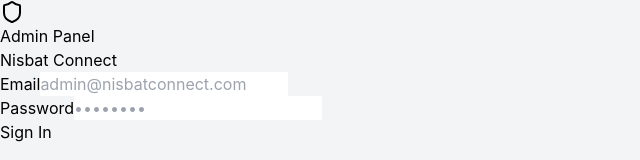
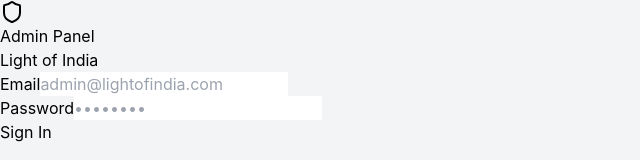
Before and after one commit to Light-of-india-restaurant-project/admin-panel, a React (Vite) app: page /login in a window 1280 px wide. Shown: the top 160 px of the page, without its empty margins (0-640 px from the left). Built offline with nearby package versions, Linux system fonts and the light colour scheme; no server answers.

Commit message:
modified: modified nisbat to light of india

```diff
--- a/index.html
+++ b/index.html
@@ -4,7 +4,7 @@
     <meta charset="UTF-8" />
     <link rel="icon" type="image/svg+xml" href="/vite.svg" />
     <meta name="viewport" content="width=device-width, initial-scale=1.0" />
-    <title>Nisbat Connect - Admin Panel</title>
+    <title>Light of India - Admin Panel</title>
   </head>
   <body>
     <div id="root"></div>
--- a/src/components/Layout.tsx
+++ b/src/components/Layout.tsx
@@ -316,7 +316,7 @@
           </button>
           <div className="flex items-center gap-2">
             <Shield className="h-6 w-6 text-indigo-600" />
-            <span className="font-semibold text-gray-900">Nisbat Connect</span>
+            <span className="font-semibold text-gray-900">Light of India</span>
           </div>
         </header>
 
--- a/src/pages/Login.tsx
+++ b/src/pages/Login.tsx
@@ -34,7 +34,7 @@
             <Shield className="h-8 w-8 text-indigo-600" />
           </div>
           <h1 className="text-2xl font-bold text-gray-900">Admin Panel</h1>
-          <p className="text-gray-500 mt-1">Nisbat Connect</p>
+          <p className="text-gray-500 mt-1">Light of India</p>
         </div>
 
         {error && (
@@ -53,7 +53,7 @@
               value={email}
               onChange={(e) => setEmail(e.target.value)}
               className="w-full px-4 py-2.5 border border-gray-300 rounded-lg focus:ring-2 focus:ring-indigo-500 focus:border-indigo-500 outline-none transition-colors"
-              placeholder="admin@nisbatconnect.com"
+              placeholder="admin@lightofindia.com"
               required
             />
           </div>
```
